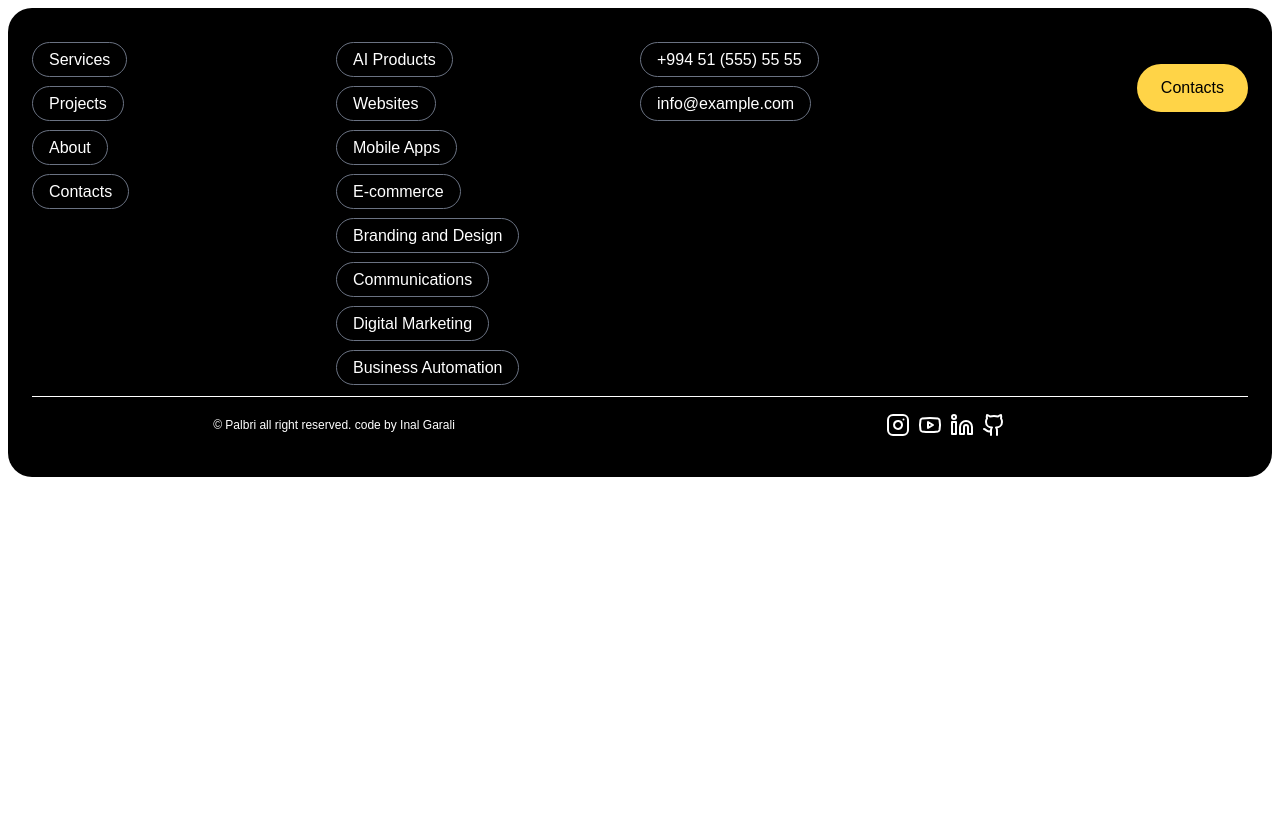
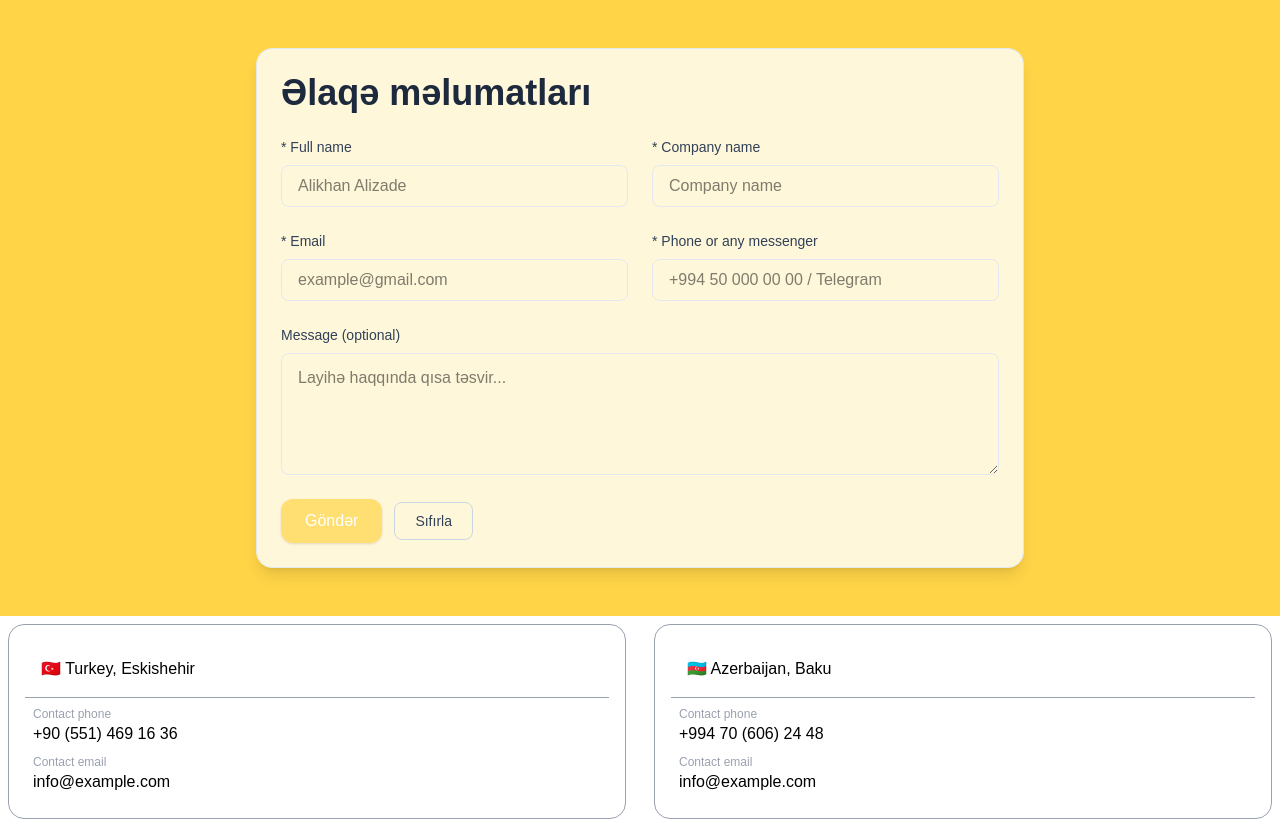
Before and after one commit to nickforhuman/palbri, a Vue app: page /contact in a window 1280 px wide. Shown: the top 821 px of the page. Before the commit the page ends 800 px from the top, so only its background shows below. Built offline with nearby package versions, Linux system fonts and the light colour scheme; the HTML template or start-up script is replaced by a standard one.

Commit message:
contact page added

```diff
--- /dev/null
+++ b/src/components/ContactformComponent.vue
@@ -0,0 +1,116 @@
+<template>
+  <div id="contact" class="w-full flex bg-primary justify-center items-center py-8">
+    <form
+      id="contact"
+      class="max-w-3xl w-full bg-white/80 dark:bg-slate-900/70 backdrop-blur-sm rounded-2xl shadow-lg border border-slate-200 dark:border-slate-800 p-6 m-4 grid gap-6 md:grid-cols-2"
+    >
+      <h2
+        id="contact"
+        class="md:col-span-2 text-4xl font-semibold text-slate-800 dark:text-slate-100"
+      >
+        Əlaqə məlumatları
+      </h2>
+
+      <!-- Full name -->
+      <div class="flex flex-col">
+        <label id="contact" class="text-sm font-medium text-slate-700 dark:text-slate-200">
+          * Full name
+        </label>
+        <input
+          id="contact"
+          type="text"
+          placeholder="Alikhan Alizade"
+          class="mt-2 px-4 py-2 rounded-lg border border-slate-200 dark:border-slate-800 focus:outline-none focus:ring-2 focus:ring-indigo-300 dark:bg-slate-800 dark:text-slate-100"
+        />
+      </div>
+
+      <!-- Company name -->
+      <div class="flex flex-col">
+        <label id="contact" class="text-sm font-medium text-slate-700 dark:text-slate-200">
+          * Company name
+        </label>
+        <input
+          id="contact"
+          type="text"
+          placeholder="Company name"
+          class="mt-2 px-4 py-2 rounded-lg border border-slate-200 dark:border-slate-800 focus:outline-none focus:ring-2 focus:ring-indigo-300 dark:bg-slate-800 dark:text-slate-100"
+        />
+      </div>
+
+      <!-- Email -->
+      <div class="flex flex-col">
+        <label id="contact" class="text-sm font-medium text-slate-700 dark:text-slate-200">
+          * Email
+        </label>
+        <input
+          id="contact"
+          type="email"
+          placeholder="example@gmail.com"
+          class="mt-2 px-4 py-2 rounded-lg border border-slate-200 dark:border-slate-800 focus:outline-none focus:ring-2 focus:ring-indigo-300 dark:bg-slate-800 dark:text-slate-100"
+        />
+      </div>
+
+      <!-- Phone or messenger -->
+      <div class="flex flex-col">
+        <label id="contact" class="text-sm font-medium text-slate-700 dark:text-slate-200">
+          * Phone or any messenger
+        </label>
+        <input
+          id="contact"
+          type="text"
+          placeholder="+994 50 000 00 00 / Telegram"
+          class="mt-2 px-4 py-2 rounded-lg border border-slate-200 dark:border-slate-800 focus:outline-none focus:ring-2 focus:ring-indigo-300 dark:bg-slate-800 dark:text-slate-100"
+        />
+      </div>
+
+      <!-- Message -->
+      <div class="md:col-span-2 flex flex-col">
+        <label id="contact" class="text-sm font-medium text-slate-700 dark:text-slate-200">
+          Message (optional)
+        </label>
+        <textarea
+          id="contact"
+          rows="4"
+          placeholder="Layihə haqqında qısa təsvir..."
+          class="mt-2 px-4 py-3 rounded-lg border border-slate-200 dark:border-slate-800 focus:outline-none focus:ring-2 focus:ring-indigo-300 dark:bg-slate-800 dark:text-slate-100"
+        ></textarea>
+      </div>
+
+      <!-- Buttons -->
+      <div class="md:col-span-2 flex items-center justify-between gap-4">
+        <div id="contact" class="flex items-center gap-3">
+          <button
+            type="submit"
+            class="inline-flex items-center px-6 py-2.5 rounded-xl bg-primary/70 hover:bg-primary text-white font-medium shadow-sm focus:outline-none focus:ring-2 focus:ring-indigo-300 transition"
+          >
+            Göndər
+          </button>
+          <button
+            type="reset"
+            class="px-5 py-2 rounded-lg border border-slate-300 text-sm text-slate-700 hover:bg-slate-50 dark:text-slate-200 dark:border-slate-700 transition"
+          >
+            Sıfırla
+          </button>
+        </div>
+      </div>
+    </form>
+  </div>
+</template>
+
+<script setup lang="ts">
+import { onMounted } from 'vue'
+import { gsap } from 'gsap'
+import { ScrollTrigger } from 'gsap/ScrollTrigger'
+gsap.registerPlugin(ScrollTrigger)
+
+onMounted(() => {
+  const contactSelector = gsap.utils.toArray('#contact')
+  contactSelector.forEach((contacts: any, i) => {
+    gsap.fromTo(
+      contacts,
+      { y: 50, opacity: 0 },
+      { scrollTrigger: contacts, duration: 1, delay: i * 0.1, y: 0, opacity: 1 },
+    )
+  })
+})
+</script>
--- a/src/components/FooterComponent.vue
+++ b/src/components/FooterComponent.vue
@@ -27,7 +27,7 @@
             </li>
             <li>
               <router-link
-                to="/"
+                to="/contact"
                 class="px-4 py-2 rounded-3xl border border-gray-500 hover:bg-black hover:border-black hover:text-primary transition-all"
                 >Contacts</router-link
               >
--- a/src/components/home/IntroComponent.vue
+++ b/src/components/home/IntroComponent.vue
@@ -1,7 +1,7 @@
 <template>
   <div class="grid md:grid-cols-2 grid-cols-1 w-full h-screen">
     <!-- leftside start  -->
-    <div class="flex flex-col justify-around m-2 gap-4">
+    <div class="flex flex-col justify-around m-2 gap-4 bg-primary">
       <div class="flex flex-col items-center justify-center gap-4">
         <h1 id="intro_text" class="font-bold text-4xl">We are an ideas and innovation company.</h1>
         <p id="intro_text" class="text-gray-400 text-sm">
--- a/src/router/index.ts
+++ b/src/router/index.ts
@@ -1,4 +1,5 @@
 import AboutView from '@/views/AboutView.vue'
+import ContactView from '@/views/ContactView.vue'
 import HomeView from '@/views/HomeView.vue'
 import ProjectsView from '@/views/ProjectsView.vue'
 import ServicesView from '@/views/ServicesView.vue'
@@ -29,6 +30,11 @@ const router = createRouter({
       name: 'Projects',
       component: ProjectsView,
     },
+    {
+      path: '/contact',
+      name: 'Contact',
+      component: ContactView,
+    },
   ],
   scrollBehavior(to, from, savedPosition) {
     if (savedPosition) {
--- /dev/null
+++ b/src/views/ContactView.vue
@@ -0,0 +1,62 @@
+<template>
+  <div class="w-full">
+    <!-- contact form start -->
+    <ContactformComponent />
+    <!-- contact form end  -->
+    <div class="grid gap-3 md:grid-cols-2 grid-cols-1">
+      <!-- card start  -->
+      <div id="contact" class="m-2 p-4 border border-gray-400 rounded-2xl">
+        <!-- card header start  -->
+        <div id="contact" class="w-full px-4 py-4 border-b border-b-gray-400">
+          <h1>🇹🇷 Turkey, Eskishehir</h1>
+        </div>
+        <!-- card header end  -->
+        <div id="contact" class="flex flex-col m-2">
+          <h1 class="text-xs text-gray-400">Contact phone</h1>
+          <a class="text-md" href="tel:905514691636">+90 (551) 469 16 36</a>
+        </div>
+        <div id="contact" class="flex flex-col m-2">
+          <h1 class="text-xs text-gray-400">Contact email</h1>
+          <a class="text-md" href="mailto:info@example.com">info@example.com</a>
+        </div>
+      </div>
+      <!-- card end  -->
+      <!-- card start  -->
+      <div id="contact" class="m-2 p-4 border border-gray-400 rounded-2xl">
+        <!-- card header start  -->
+        <div id="contact" class="w-full px-4 py-4 border-b border-b-gray-400">
+          <h1>🇦🇿 Azerbaijan, Baku</h1>
+        </div>
+        <!-- card header end  -->
+        <div id="contact" class="flex flex-col m-2">
+          <h1 class="text-xs text-gray-400">Contact phone</h1>
+          <a class="text-md" href="tel:905514691636">+994 70 (606) 24 48</a>
+        </div>
+        <div id="contact" class="flex flex-col m-2">
+          <h1 class="text-xs text-gray-400">Contact email</h1>
+          <a class="text-md" href="mailto:info@example.com">info@example.com</a>
+        </div>
+      </div>
+      <!-- card end  -->
+    </div>
+  </div>
+</template>
+
+<script setup lang="ts">
+import ContactformComponent from '@/components/ContactformComponent.vue'
+import { onMounted } from 'vue'
+import { gsap } from 'gsap'
+import { ScrollTrigger } from 'gsap/ScrollTrigger'
+gsap.registerPlugin(ScrollTrigger)
+
+onMounted(() => {
+  const contactSelector = gsap.utils.toArray('#contact')
+  contactSelector.forEach((contacts: any, i) => {
+    gsap.fromTo(
+      contacts,
+      { y: 50, opacity: 0 },
+      { scrollTrigger: contacts, duration: 1, delay: i * 0.1, y: 0, opacity: 1 },
+    )
+  })
+})
+</script>
```
